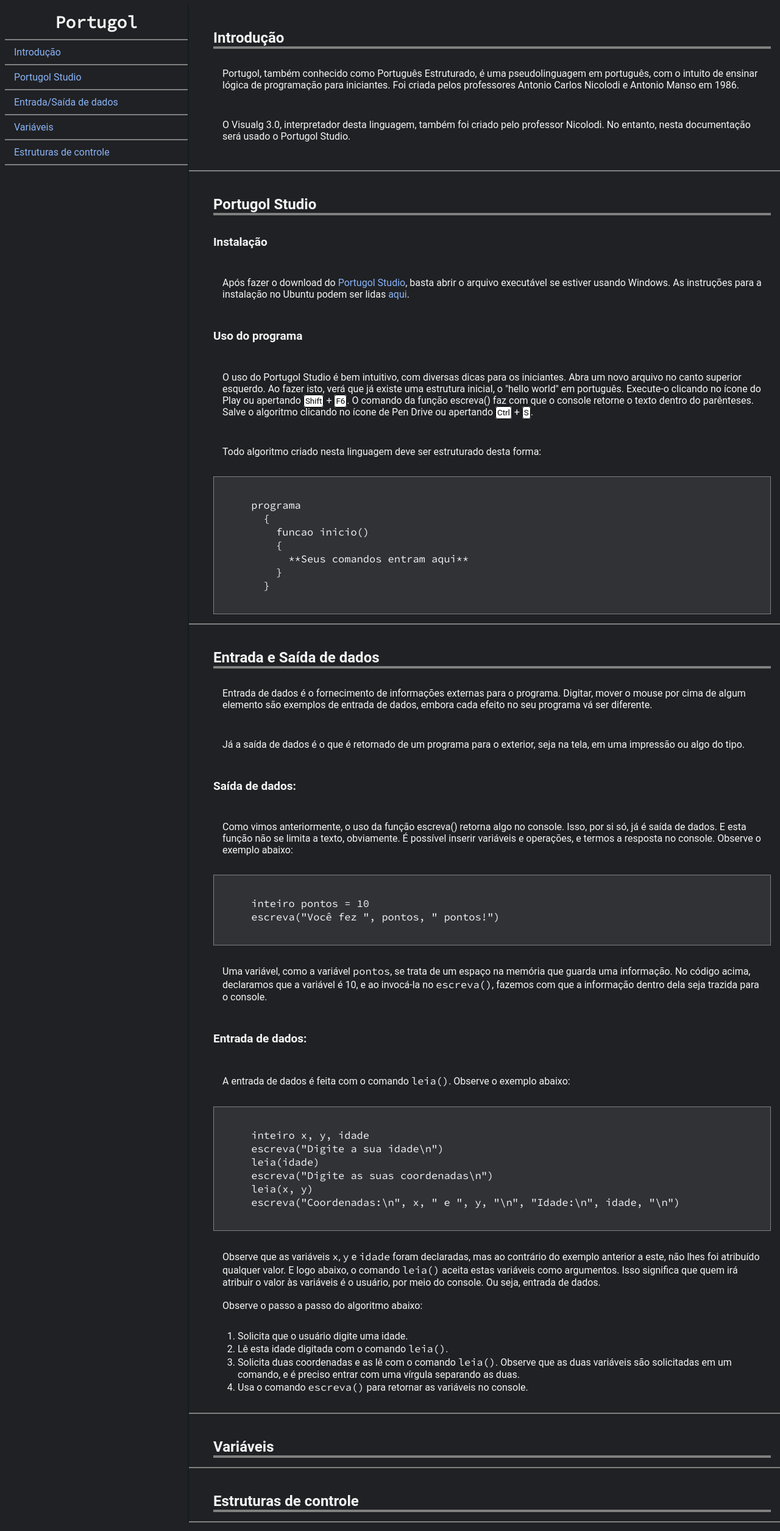
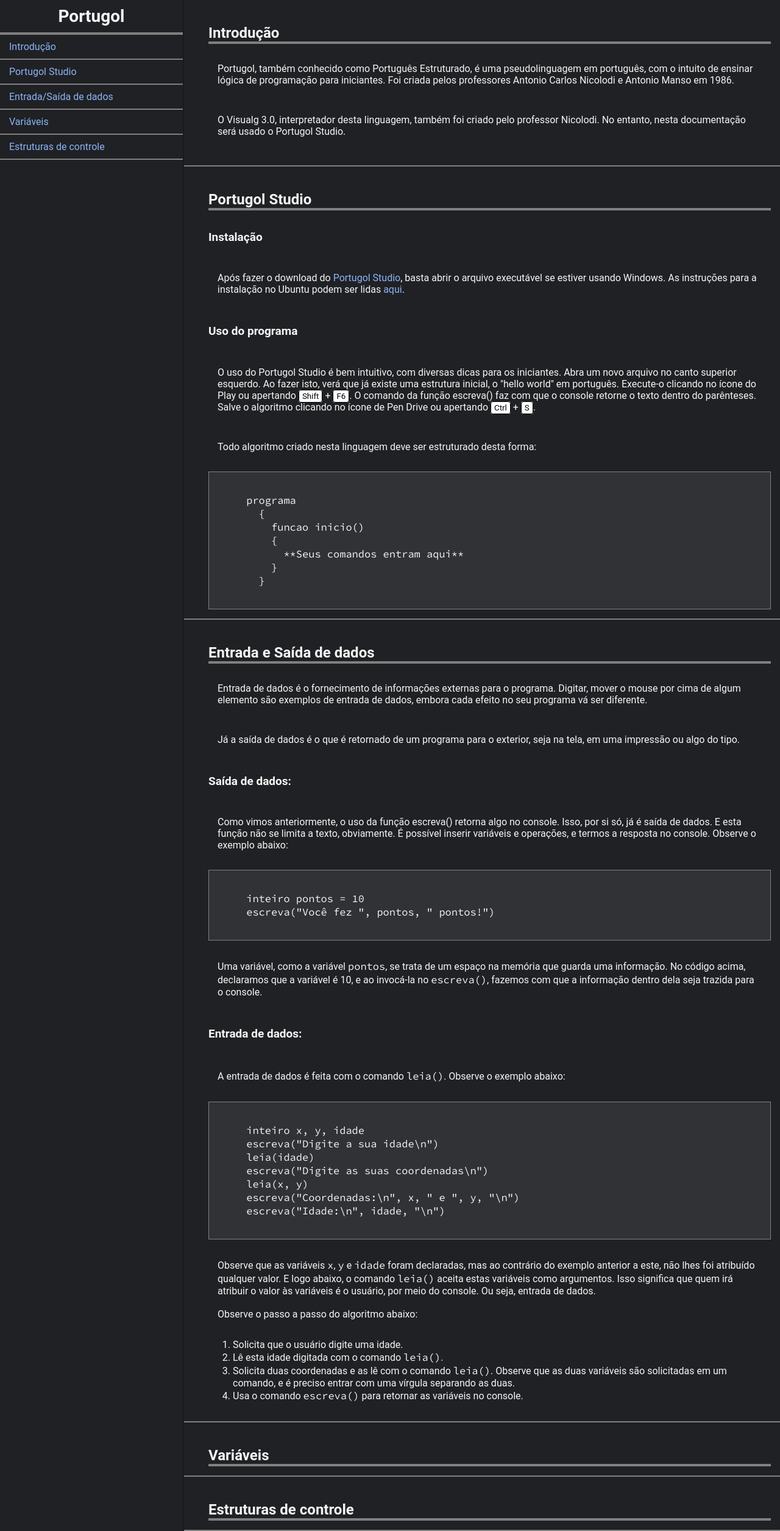
Before and after one commit to mtlpks/docs-portugol, a plain HTML site: page index.html in a window 1280 px wide. Shown: the whole page at 61% size. Drawn offline with Linux system fonts and the light colour scheme.

Commit message:
Conserta problemas de dimensionamento em celulares

```diff
--- a/index.html
+++ b/index.html
@@ -127,7 +127,8 @@
       leia(idade)
       escreva("Digite as suas coordenadas\n")
       leia(x, y)
-      escreva("Coordenadas:\n", x, " e ", y, "\n", "Idade:\n", idade, "\n")
+      escreva("Coordenadas:\n", x, " e ", y, "\n")
+      escreva("Idade:\n", idade, "\n")
           </code></pre>
         </div>
         <p>
--- a/styles.css
+++ b/styles.css
@@ -3,6 +3,7 @@ body {
     font-family: 'Roboto';
     background-color: #202124;
     color: whitesmoke;
+    margin: auto;
 
 }
 
@@ -16,7 +17,6 @@ header {
     font-size: 28px;
     padding: 10px 0;
     text-align: center;
-    font-family: 'Source Code Pro';
 }
 
 nav {
@@ -62,7 +62,7 @@ section {
     padding-left: 40px;
 }
 
-nav * {
+nav a {
     border-bottom: 2px solid gray;
 }
 
@@ -86,7 +86,7 @@ pre {
     font-size: smaller;
     border: 1px solid black;
     border-radius: 4px;
-    padding: 2px;
+    padding: 2px 5px;
 }
 
 p {
@@ -113,18 +113,20 @@ p {
         border: 1px solid white;
     } */
 
-    .nav-link, #Portugol {
+    /* .nav-link, #Portugol {
         margin-right: 17.8px;
-    }
+    } */
 
     main {
         position: relative;
         margin-top: 270px;
         margin-left: 0;
+        border-left: none;
     }
 
     p {
         width: 90%;
+        font-size: 10px;
     }
 
     .code {
@@ -133,6 +135,6 @@ p {
 
     code {
         width: 90%;
-        font-size: 10px;
+        font-size: 7px;
     }
 }
```
